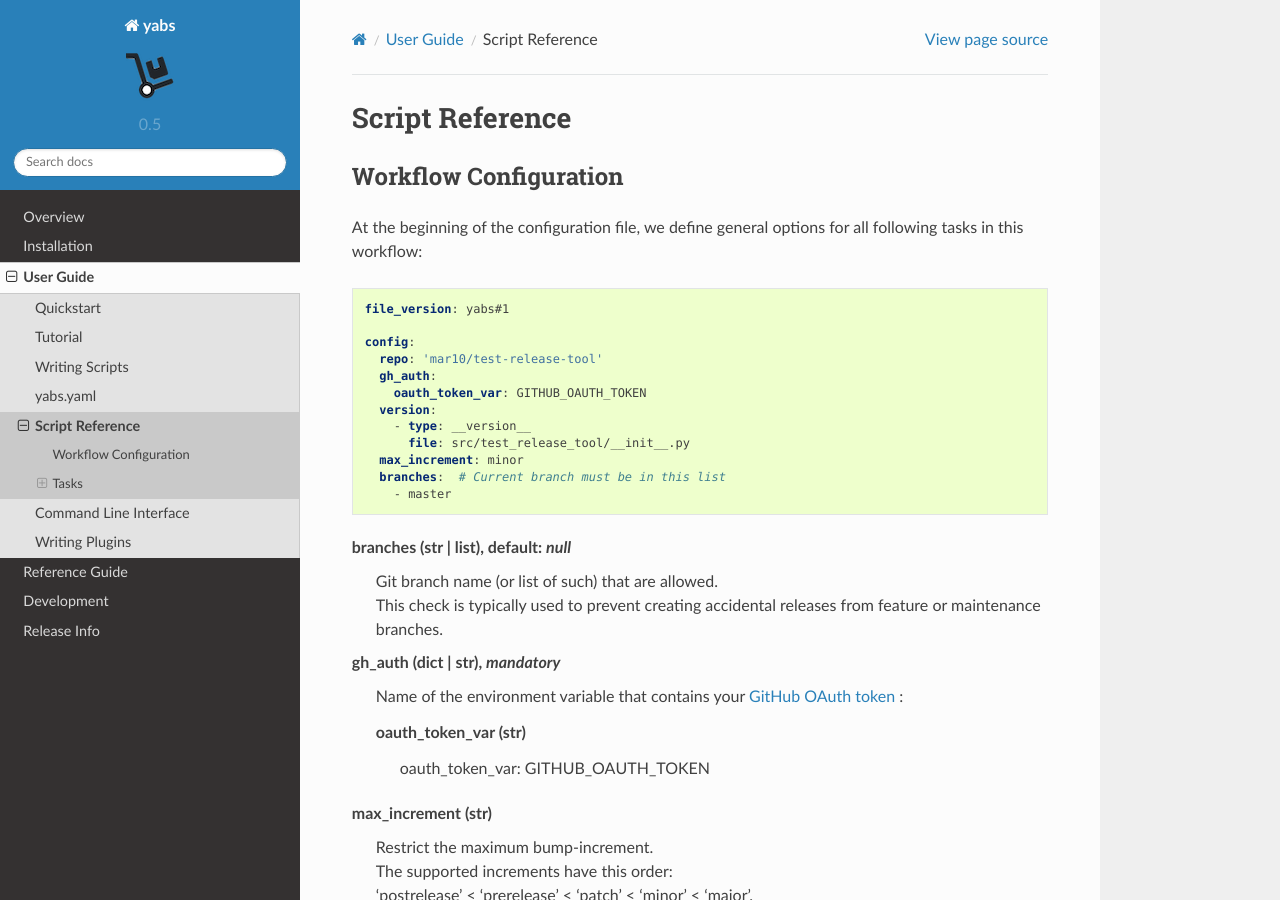
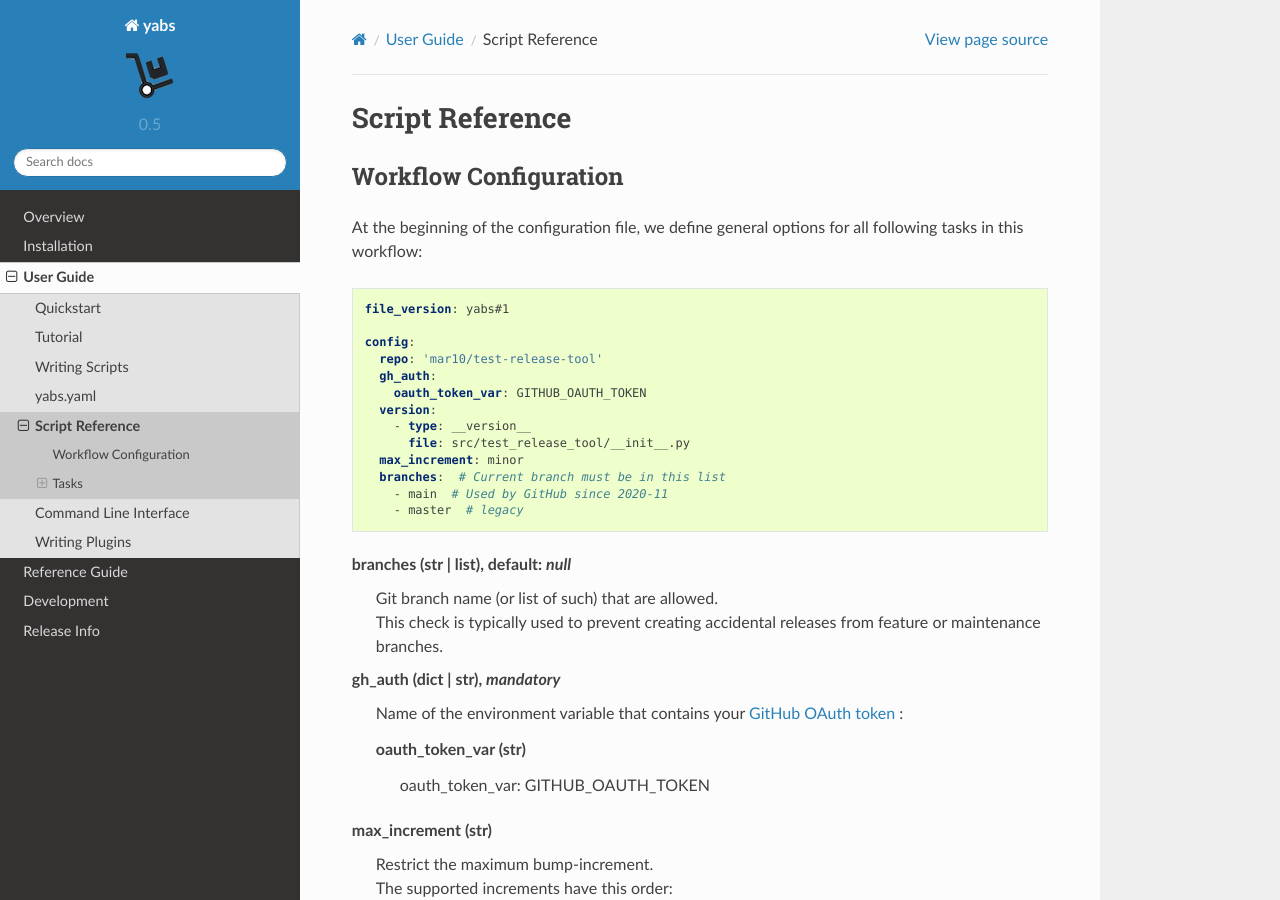
Before and after one commit to mar10/yabs, a Sphinx documentation site: the page built from docs/sphinx/ug_reference.rst, in a window 1280 px wide and 900 px high. Built offline with Sphinx 7.4.7 and the Read the Docs theme 2.0.0, drawn with Linux system fonts in a browser that asks for light colours.

Commit message:
Prefer main over master

```diff
--- a/docs/sphinx/ug_reference.rst
+++ b/docs/sphinx/ug_reference.rst
@@ -21,7 +21,8 @@ for all following tasks in this workflow:
           file: src/test_release_tool/__init__.py
       max_increment: minor
       branches:  # Current branch must be in this list
-        - master
+        - main  # Used by GitHub since 2020-11
+        - master  # legacy
 
 branches (str | list), default: *null*
     Git branch name (or list of such) that are allowed. |br|
--- a/docs/sphinx/yabs_annotated.yaml
+++ b/docs/sphinx/yabs_annotated.yaml
@@ -17,7 +17,8 @@ config:
     #  template:
   max_increment: minor
   branches:                  # Allowed git branches
-    - master
+    - main  # Used by GitHub since 2020-11
+    - master  # legacy
 
 
 tasks:
--- a/docs/sphinx/yabs_minimal.yaml
+++ b/docs/sphinx/yabs_minimal.yaml
@@ -7,7 +7,7 @@ config:
   version:
     - type: __version__
       file: src/test_release_tool/__init__.py
-  branches: master
+  branches: main  # or master?
 
 
 tasks:
```
Also changed, not shown: CHANGELOG.md (+4 -1 lines), 3 other files.
